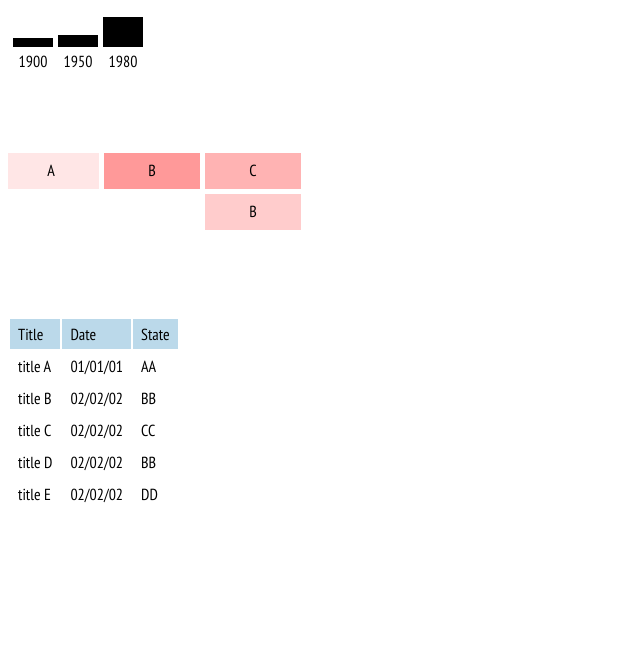
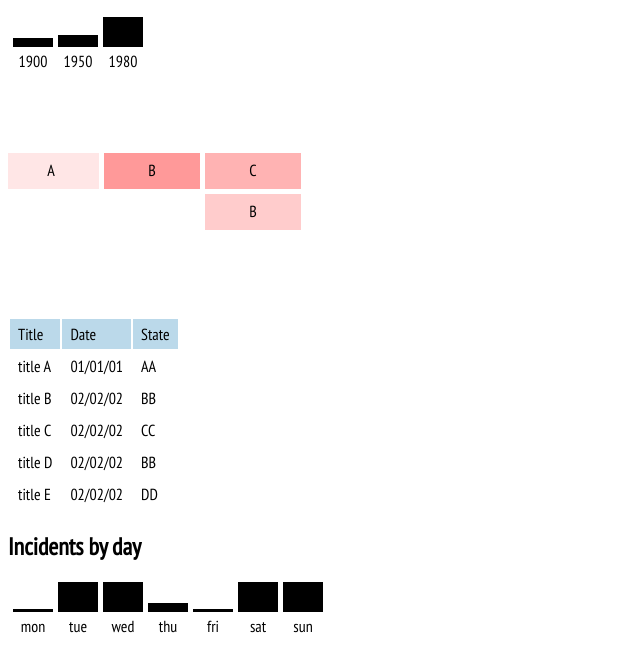
Before and after one commit to samansepehri/US-Mass-Shootings, a plain HTML site: page index.html in a window 1280 px wide. Shown: the part 105-776 px from the top of the page, without its empty margins (0-640 px from the left). Drawn offline with nearby package versions, Linux system fonts and the light colour scheme.

Commit message:
Add day chart

```diff
--- a/index.html
+++ b/index.html
@@ -11,6 +11,7 @@
     <script src="js/YearChart.js"></script>
     <script src="js/TileMap.js"></script>
     <script src="js/IncidentTable.js"></script>
+    <script src="js/DayChart.js"></script>
     <script src="js/main.js"></script>
   </body>
 </html>
--- /dev/null
+++ b/js/DayChart.js
@@ -0,0 +1,72 @@
+let dayNames = [
+  "monday", "tuesday",
+  "wednesday", "thusday",
+  "friday",
+  "saturday", "sunday"
+]
+
+function numberToDayName(i) {
+  return dayNames[i];
+}
+
+class DayChart {
+  constructor(parent) {
+    let width = 500;
+    let height = 100;
+
+    parent.append("h2")
+      .text("Incidents by day");
+    this.div = parent.append("div");
+    this.svg = this.div.append("svg")
+      .attr("width", width)
+      .attr("height", height);
+  }
+
+  update(data) {
+    let w = 40;
+    let xMargin = 5;
+    let x0 = xMargin + w * 0.5;
+    let y0Bar = 30;
+    let y0Label = 50;
+    let scaleIncidentCount = (incidentCount) => {
+      return incidentCount * 3;
+    }
+    let rect = this.svg.selectAll("rect.day-bar")
+      .data(data);
+    let rectEnter = rect.enter()
+      .append("rect")
+      .classed("day-bar", true);
+
+    rect.merge(rectEnter)
+      .attr("transform", (d, i) => {
+        return `translate(
+        ${x0 + i * (xMargin + w) - w * 0.5},
+        ${y0Bar - scaleIncidentCount(d.incidentCount)})`;
+      })
+      .attr("fill", "black")
+      .attr("height", (d) => {
+        return scaleIncidentCount(d.incidentCount)
+      })
+      .attr("width", w)
+      .on("click", (d, i) => {
+        console.log("selected day ", d);
+      });
+
+    let dayLabel = this.svg.selectAll("text.day-label")
+      .data(data);
+    let dayLabelEnter = dayLabel.enter()
+      .append("text")
+      .classed("day-label", true);
+
+    dayLabel.merge(dayLabelEnter)
+      .text((d, i) => {
+        return numberToDayName(i).substr(0, 3);
+      })
+      .attr("text-anchor", "middle")
+      .attr("transform", (d, i) => {
+        return `translate(
+        ${x0 + i * (xMargin + w)},
+        ${y0Label})`;
+      });
+  }
+}
--- a/js/main.js
+++ b/js/main.js
@@ -40,18 +40,7 @@ let tileMapData = {
   ]
 }
 
-main = {};
-
-async function init() {
-  let body = d3.select("body");
-  let yearChart = new YearChart(body);
-  let tileMap = new TileMap(body);
-  let incidentTable = new IncidentTable(body);
-  main.tileMap = tileMap;
-  let dataByYear = await loadData("data/data.json");
-  yearChart.update(dataByYear);
-  tileMap.updateMap(tileMapData);
-  incidentTable.update([
+let incidentTableData = [
   {
     title: "title A",
     date: "01/01/01",
@@ -77,7 +66,55 @@ async function init() {
     date: "02/02/02",
     state: "DD"
   }
-  ])
+];
+
+let dayChartData = [
+  {
+    incidentCount: 1
+  },
+  {
+    incidentCount: 30
+  },
+  {
+    incidentCount: 44
+  },
+  {
+    incidentCount: 3
+  },
+  {
+    incidentCount: 1
+  },
+  {
+    incidentCount: 20
+  },
+  {
+    incidentCount: 10
+  }
+]
+
+main = {};
+
+async function init() {
+  let body = d3.select("body");
+
+  let yearChart = new YearChart(body);
+  main.yearChart = yearChart;
+
+  let tileMap = new TileMap(body);
+  main.tileMap = tileMap;
+
+  let incidentTable = new IncidentTable(body);
+  main.incidentTable = incidentTable;
+
+  let dayChart = new DayChart(body);
+  main.dayChart = dayChart;
+
+  let yearChartData = await loadData("data/data.json");
+
+  yearChart.update(yearChartData);
+  tileMap.updateMap(tileMapData);
+  incidentTable.update(incidentTableData);
+  dayChart.update(dayChartData);
 }
 
 init();
```
Lines whose indentation alone changed are shown as unchanged.
